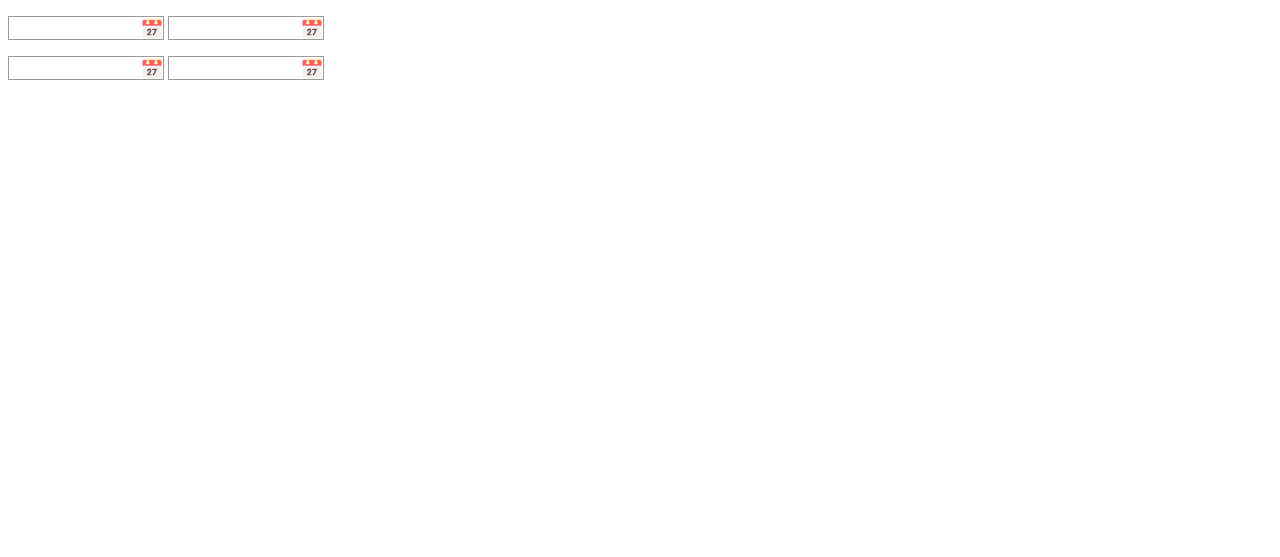
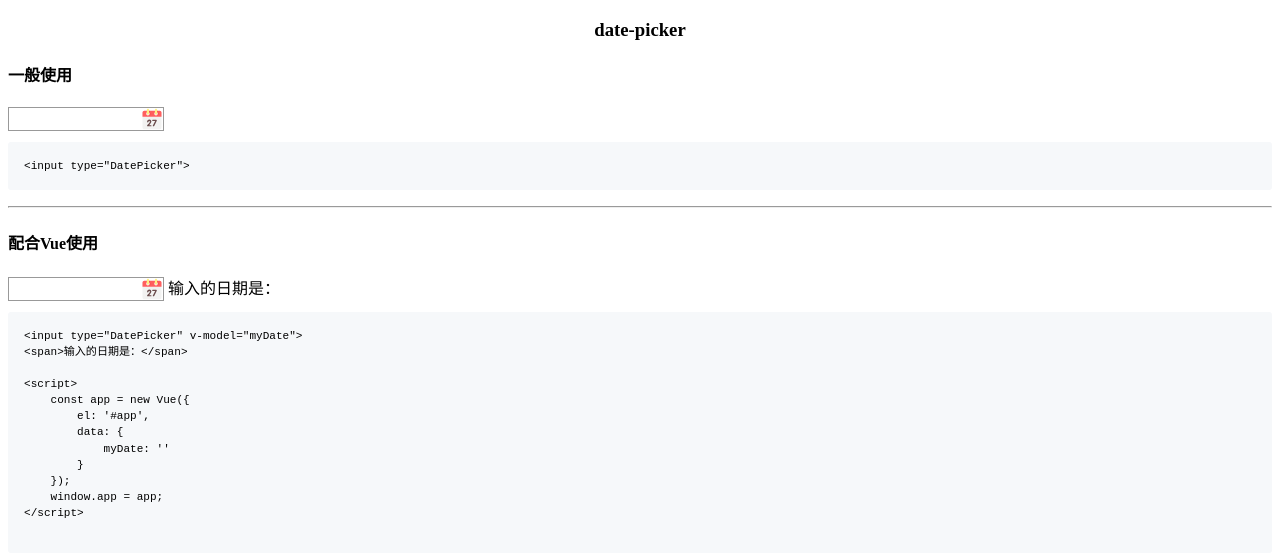
Before and after one commit to hongjianqiang/DatePicker, a website built with webpack: page src/index.html in a window 1280 px wide. Built offline with nearby package versions, Linux system fonts and the light colour scheme.

```diff
--- a/src/index.html
+++ b/src/index.html
@@ -10,27 +10,65 @@
     <title><%= htmlWebpackPlugin.options.title %></title>
     <!--关闭缓存-->
     <meta http-equiv="Cache-Control" content="no-cache">
-
     <style>
+        pre {
+            padding: 16px;
+            overflow: auto;
+            font-size: 85%;
+            line-height: 1.45;
+            background-color: #f6f8fa;
+            border-radius: 3px;
+        }
         input {
             border: #999 1px solid;
             height: 20px;
             width: 150px;
         }
+        .center { text-align: center; }
     </style>
+    <script src="https://cdn.bootcss.com/vue/2.6.10/vue.min.js"></script>
 </head>
 
 <body>
-    <div id="container">
-        <p>
-            <input type="DatePicker">
-            <input type="DatePicker">
-        </p>
-        <p>
-            <input type="DatePicker">
-            <input type="DatePicker">
-        </p>
+    <h3 class="center"><%= htmlWebpackPlugin.options.title %></h3>
+
+    <p>
+        <h4>一般使用</h4>
+        <input type="DatePicker">
+        <pre>&lt;input type="DatePicker"&gt;</pre>
+    </p>
+
+    <hr>
+
+    <div id="app">
+        <h4>配合Vue使用</h4>
+        <input type="DatePicker" v-model="myDate">
+        <span>输入的日期是：{{myDate}}</span>
+        <pre>
+&lt;input type="DatePicker" v-model="myDate"&gt;
+&lt;span&gt;输入的日期是：{{myDate}}&lt;/span&gt;
+
+&lt;script&gt;
+    const app = new Vue({
+        el: '#app',
+        data: {
+            myDate: ''
+        }
+    });
+    window.app = app;
+&lt;/script&gt;
+        </pre>
     </div>
+    <script>
+        const app = new Vue({
+            el: '#app',
+            data: {
+                myDate: ''
+            }
+        });
+        window.app = app;
+    </script>
+
 </body>
 
 </html>
```
Also changed, not shown: demo/index.html (added, +47 -0 lines), build/webpack.prod.js.
